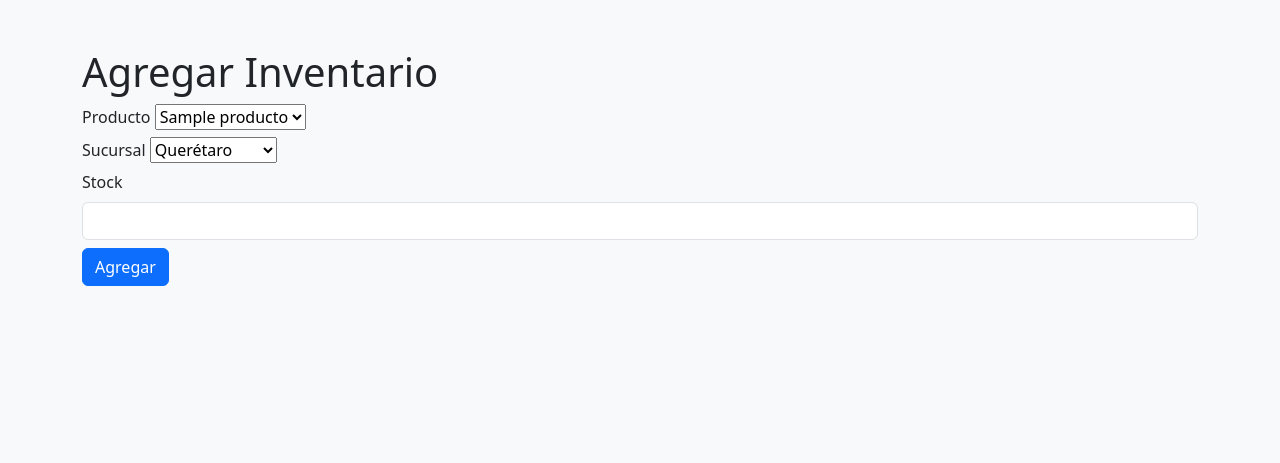
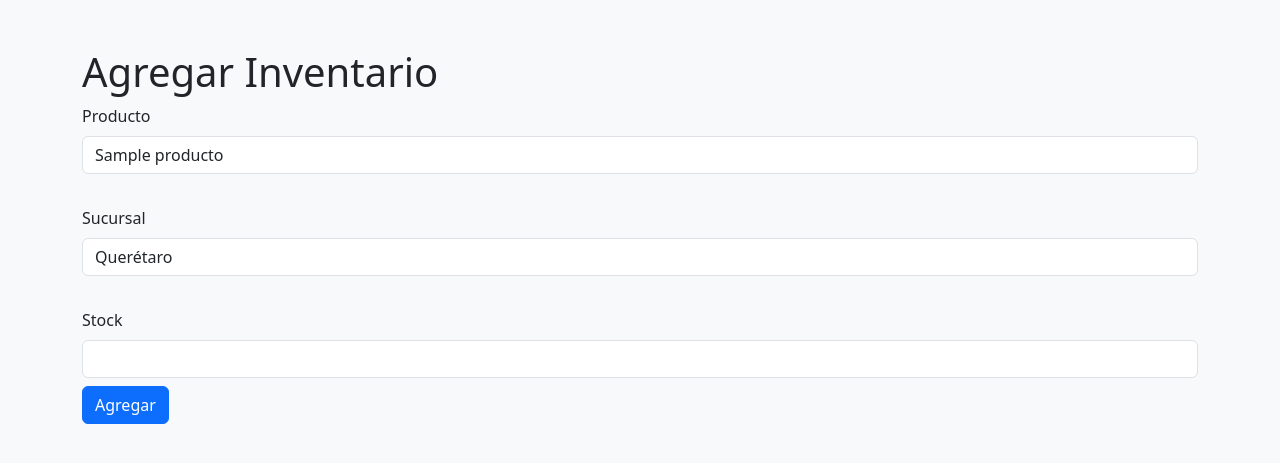
Before and after one commit to Damian-afk-ai/Integradora, a PHP site: page /inventario/agregar_inventario.php in a window 1280 px wide. Shown: the top 463 px of the page. Run offline with PHP 8.4, Linux system fonts and the light colour scheme; tables that the repository leaves empty or names only in its code hold one stand-in row (values such as "Sample post").

Commit message:
Update agregar_inventario.php

```diff
--- a/integradora/php/inventario/agregar_inventario.php
+++ b/integradora/php/inventario/agregar_inventario.php
@@ -12,7 +12,7 @@
         <form action="./insert_inventario.php" method="get">
 
             <label class=" form-label mb-2">Producto</label>
-            <select name="id_pro" required>
+            <select name="id_pro" class="form-control mb-2" required>
             <?php
                 include '../connect.php';
 
@@ -21,7 +21,7 @@
 
                 while($row_data = mysqli_fetch_array($query_result)){
                     ?>
-                    <option value="<?php echo $row_data['id_pro']; ?>"><?php echo $row_data["nom_pro"]; ?></option>
+                    <option  value="<?php echo $row_data['id_pro']; ?>"><?php echo $row_data["nom_pro"]; ?></option>
 
                     <?php
                 }
@@ -31,7 +31,7 @@
             <br>
 
             <label class="form-label mb-2">Sucursal</label>
-            <select name="id_suc">
+            <select name="id_suc" class="form-control mb-2">
                 <option value="1">Querétaro</option>
                 <option value="3">Sanluis Potosi</option>
                 <option value="2">Guanajuato</option>
```
